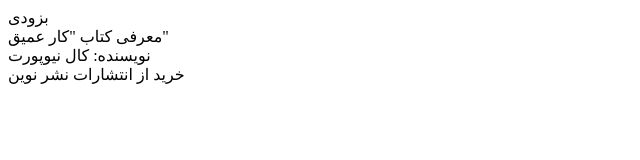
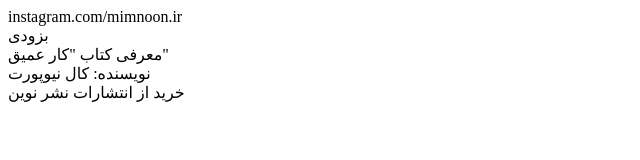
Before and after one commit to khaqani/952121, a plain HTML site: page index.html in a window 1280 px wide. Shown: the whole page, without its empty margins (0-640 px from the left). Drawn offline with Linux system fonts and the light colour scheme.

Commit message:
Update index.html

```diff
--- a/index.html
+++ b/index.html
@@ -6,6 +6,7 @@
 </head>
 
 <body>
+ instagram.com/mimnoon.ir<br>
  بزودی
 <br>
  معرفی کتاب "کار عمیق"
```
